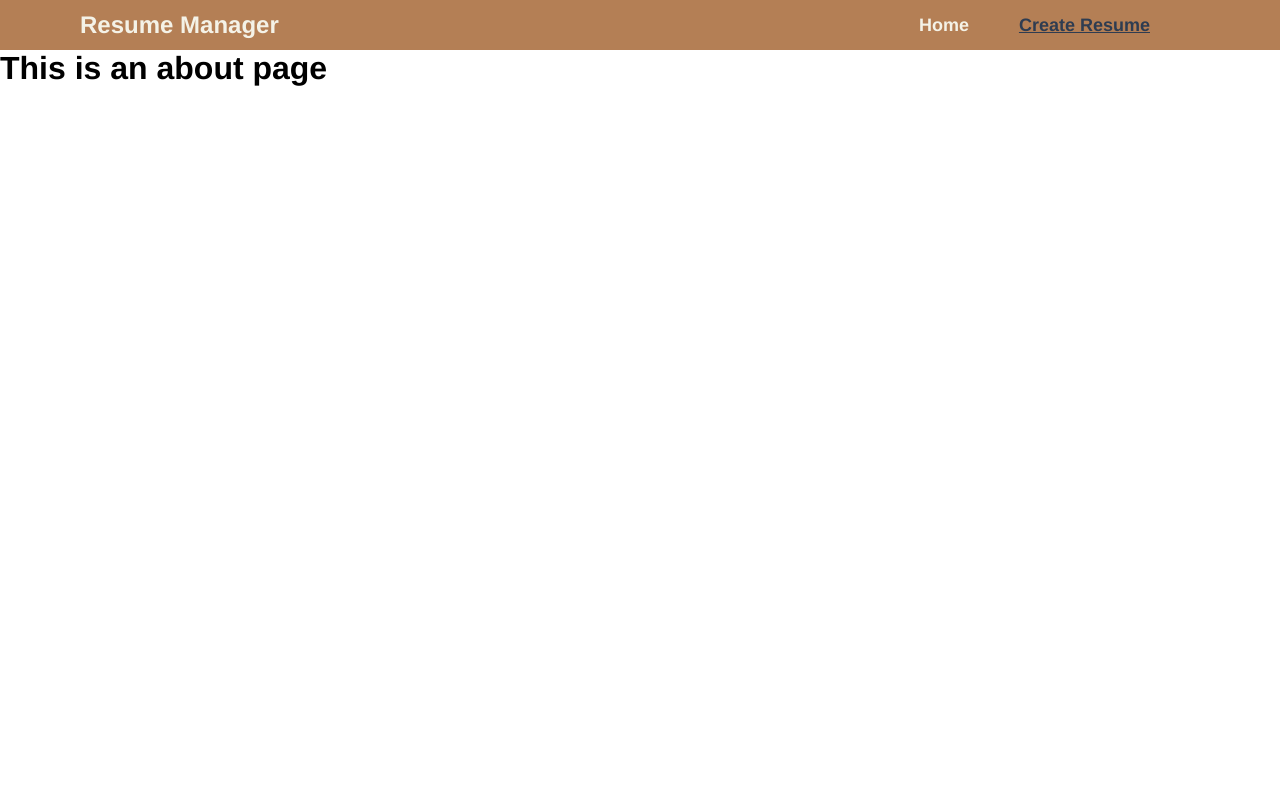
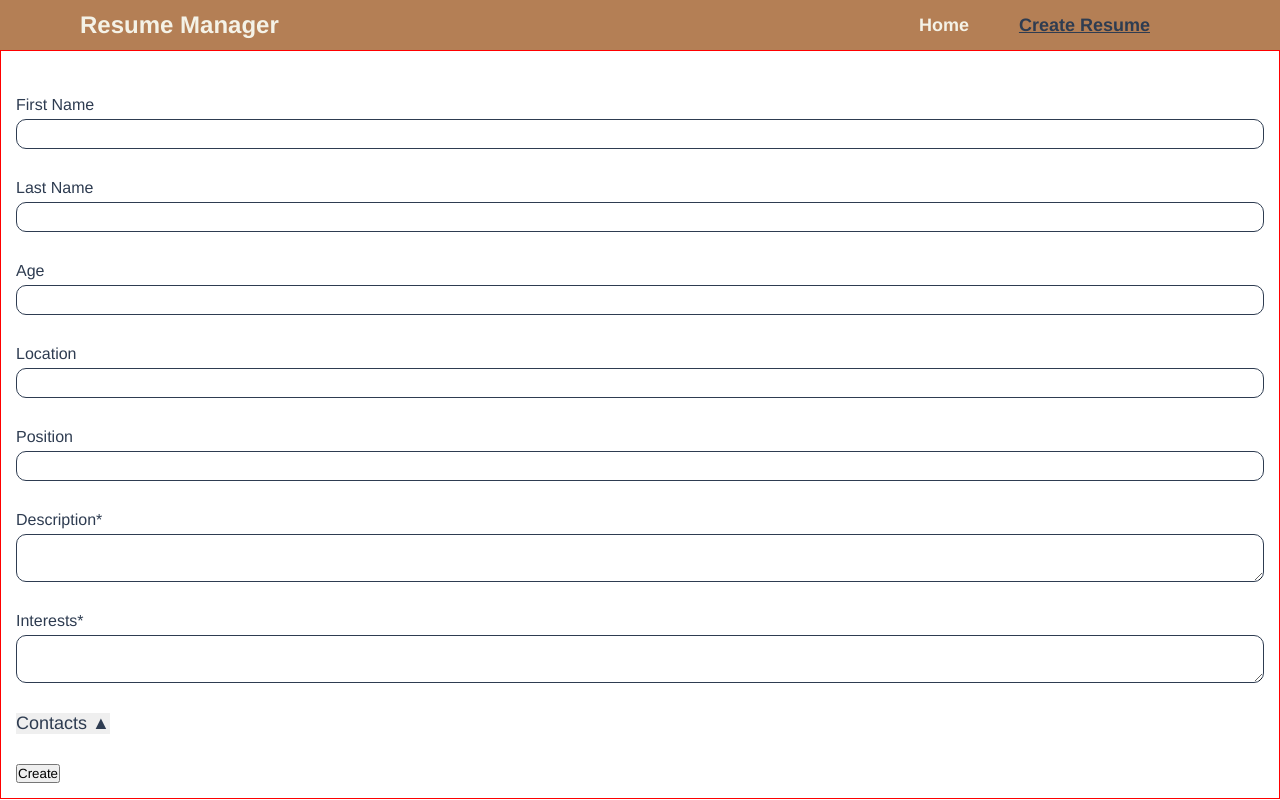
Before and after one commit to Torishnia/resume-manager-ui, a Vue app: page /create in a window 1280 px wide. Built offline with nearby package versions, Linux system fonts and the light colour scheme.

Commit message:
create form for create resume (part 1)

```diff
--- /dev/null
+++ b/src/components/ContactInfo.vue
@@ -0,0 +1,128 @@
+<template>
+  <div class="wrapper">
+    <button @click="toggleInfo" type="button" class="btn-details">
+      Contacts
+      <span>&#9650;</span>
+    </button>
+    <div v-if="showInfo">
+      <div class="contact-info">
+        <label for="phone">Phone</label>
+        <input
+          type="text"
+          name="phone"
+          v-model="phone"
+          maxlength="12"
+          @input="contactData"
+        />
+      </div>
+      <div class="contact-info">
+        <label for="email">Email</label>
+        <input
+          type="text"
+          name="email"
+          v-model="email"
+          maxlength="64"
+          @input="contactData"
+        />
+      </div>
+      <div class="contact-info">
+        <label for="linkedIn">LinkedIn</label>
+        <input
+          type="text"
+          name="linkedIn"
+          v-model="linkedInURL"
+          maxlength="128"
+          @input="contactData"
+        />
+      </div>
+      <div class="contact-info">
+        <label for="telegram">Telegram</label>
+        <input
+          type="text"
+          name="telegram"
+          v-model="telegramURL"
+          maxlength="128"
+          @input="contactData"
+        />
+      </div>
+      <div class="contact-info">
+        <label for="gitHub">GitHub</label>
+        <input
+          type="text"
+          name="gitHub"
+          v-model="gitHubURL"
+          maxlength="128"
+          @input="contactData"
+        />
+      </div>
+    </div>
+  </div>
+</template>
+
+<script>
+  export default {
+    data() {
+      return {
+        showInfo: false,
+        phone: '',
+        email: '',
+        linkedInURL: '',
+        telegramURL: '',
+        gitHubURL: '',
+      };
+    },
+    methods: {
+      toggleInfo() {
+        console.log(this.showInfo);
+        this.showInfo = !this.showInfo;
+      },
+      contactData() {
+        console.log('contactData');
+        this.$emit('contact-data', {
+          phone: this.phone,
+          email: this.email,
+          linkedInURL: this.linkedInURL,
+          telegramURL: this.telegramURL,
+          gitHubURL: this.gitHubURL,
+        })
+      }
+    }
+  }
+
+</script>
+
+<style scoped>
+  .wrapper {
+    margin: 30px 0;
+  }
+
+  .btn-details {
+    font-size: 18px;
+    font-weight: 500;
+    color: #2e3c51;
+    border: none;
+    cursor: pointer;
+  }
+
+  .contact-info {
+    margin-top: 30px;
+    display: flex;
+    flex-direction: column;
+  }
+
+  label {
+    margin-bottom: 5px;
+    font-size: 16px;
+    font-weight: 300;
+    color: #2e3c51;
+  }
+
+  input, textarea {
+    padding: 5px 10px;
+    font-size: 16px;
+    font-weight: 500;
+    border: 1px solid #2e3c51;
+    border-radius: 10px;
+    color: #2e3c51;
+  }
+</style>
--- a/src/views/CreateResume.vue
+++ b/src/views/CreateResume.vue
@@ -1,5 +1,179 @@
 <template>
-  <div class="about">
-    <h1>This is an about page</h1>
-  </div>
+  <form class="container" @submit.prevent="onSubmit">
+    <div class="info">
+      <label for="firstName">First Name</label>
+      <input
+        type="text"
+        name="firstName"
+        v-model="firstName"
+        maxlength="64"
+        required
+      />
+    </div>
+    <div class="info">
+      <label for="lastName">Last Name</label>
+      <input
+        type="text"
+        name="lastName"
+        v-model="lastName"
+        maxlength="64"
+        required
+      />
+    </div>
+    <div class="info">
+      <label for="age">Age</label>
+      <input
+        type="number"
+        name="age"
+        v-model="age"
+        required
+      />
+    </div>
+    <div class="info">
+      <label for="location">Location</label>
+      <input
+        type="text"
+        name="location"
+        v-model="location"
+        maxlength="128"
+        required
+      />
+    </div>
+    <div class="info">
+      <label for="position">Position</label>
+      <input
+        type="text"
+        name="position"
+        v-model="position"
+        maxlength="128"
+        required
+      />
+    </div>
+    <div class="info">
+      <label for="description">Description*</label>
+      <textarea
+        type="text"
+        name="description"
+        v-model="description"
+        maxlength="128"
+      ></textarea>
+    </div>
+    <div class="info">
+      <label for="interests">Interests*</label>
+      <textarea
+        type="text"
+        name="interests"
+        v-model="interests"
+        maxlength="500"
+      ></textarea>
+    </div>
+    <ContactInfo @contact-data="handleContactData" />
+    <button type="submit">Create</button>
+  </form>
 </template>
+
+<script>
+  import ContactInfo from '@/components/ContactInfo.vue';
+
+  export default {
+    name: 'CreateResume',
+    data() {
+      return {
+        firstName: '',
+        lastName: '',
+        age: null,
+        location: '',
+        position: '',
+        description: '',
+        interests: '',
+        contact: {
+          phone: '',
+          email: '',
+          linkedInURL: '',
+          telegramURL: '',
+          gitHubURL: '',
+        }
+      };
+    },
+    components: { ContactInfo },
+    methods: {
+      handleContactData(data) {
+        console.log('Data', data);
+        this.contact = data;
+      },
+      async createResume() {
+        try {
+          const response = await fetch('https://resume-manager-api-git-main-torishnia.vercel.app/resumes/create', {
+              method: 'POST',
+              headers: {
+                'Content-Type': 'application/json',
+              },
+              body: JSON.stringify({
+                firstName: this.firstName,
+                lastName: this.lastName,
+                age: this.age,
+                location: this.location,
+                positionTitle: this.position,
+                positionDescription: this.description,
+                interests: this.interests,
+                contact: this.contactInfo,
+              })
+          });
+          if (!response.ok) throw new Error('Error creating resume');
+          console.log('Resume created successfully');
+        }
+        catch (err) {
+          console.error('Error creating resume:', err);
+        }
+      },
+      onSubmit() {
+        this.createResume();
+        this.firstName = '';
+        this.lastName = '';
+        this.age = null;
+        this.location = '';
+        this.position = '';
+        this.description = '';
+        this.interests = '';
+        this.contact = {
+          phone: '',
+          email: '',
+          linkedInURL: '',
+          telegramURL: '',
+          gitHubURL: '',
+        };
+      },
+  },
+}
+
+</script>
+
+<style scoped>
+  .container {
+    padding: 15px;
+    border: 1px solid red;
+  }
+
+  .info {
+    margin-top: 30px;
+    display: flex;
+    flex-direction: column;
+  }
+
+  label {
+    margin-bottom: 5px;
+    font-size: 16px;
+    font-weight: 300;
+    color: #2e3c51;
+  }
+
+  input, textarea {
+    padding: 5px 10px;
+    font-size: 16px;
+    font-weight: 500;
+    border: 1px solid #2e3c51;
+    border-radius: 10px;
+    color: #2e3c51;
+  }
+
+</style>
```
